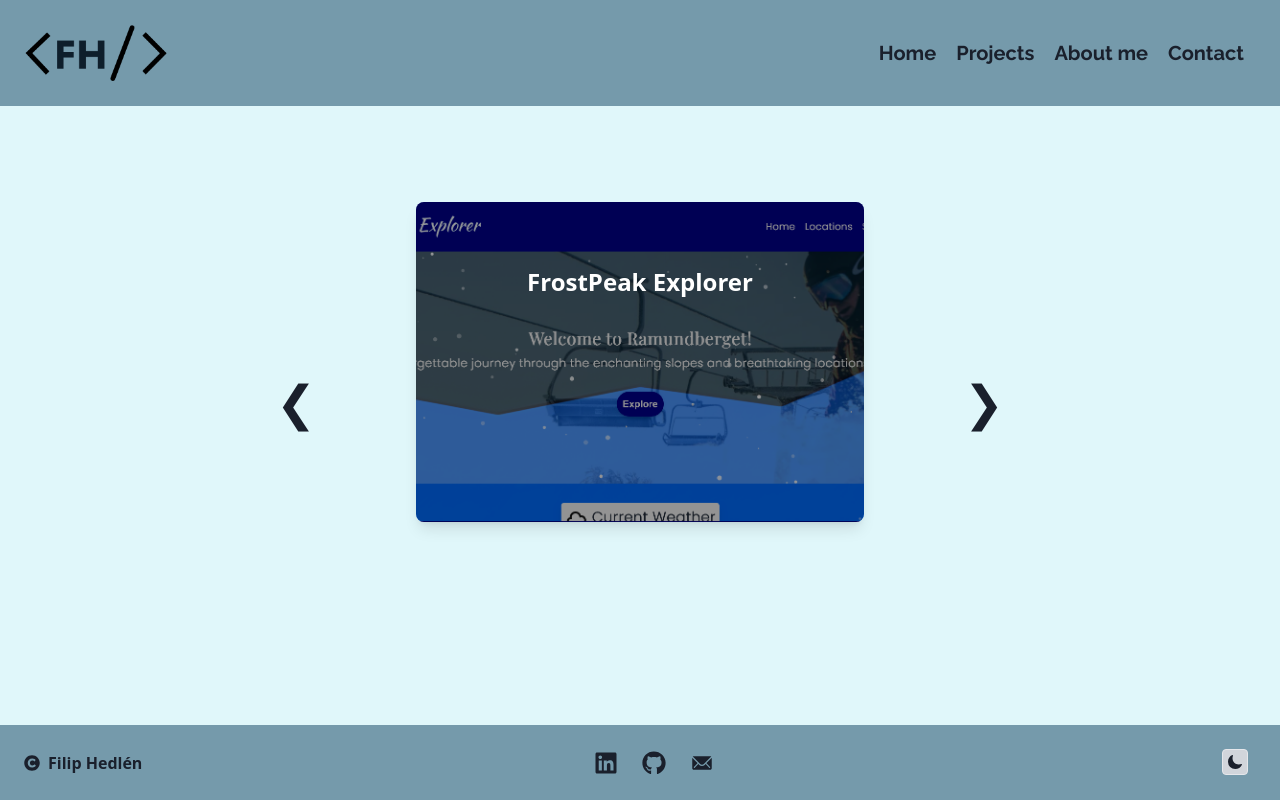
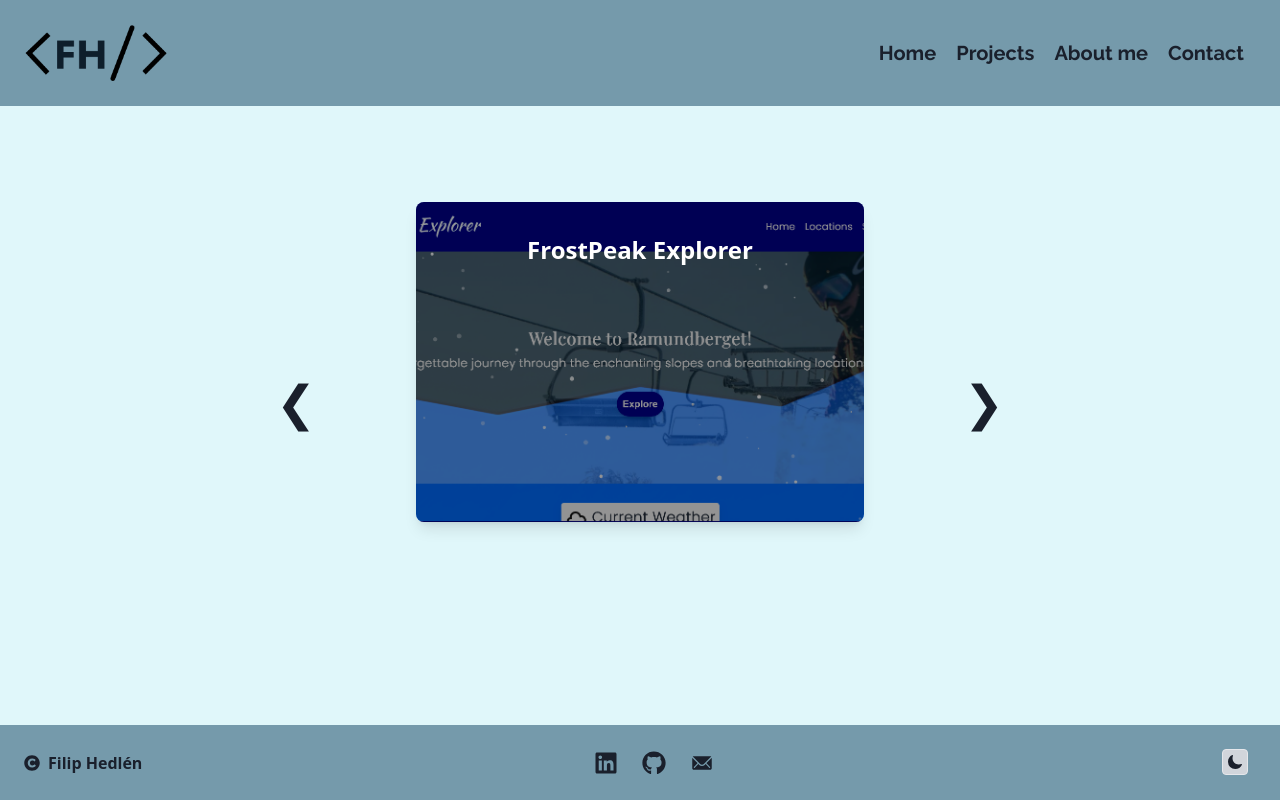
Before and after one commit to FilipHedlen/Portfolio-new, a React (Vite) app in the folder Portfolio-new/: page /projects in a window 1280 px wide. Built offline with nearby package versions, Linux system fonts and the light colour scheme.

Commit message:
More logic doen to project cards

```diff
--- a/Portfolio-new/src/components/ProjectCards/ProjectCards/ProjectCards.tsx
+++ b/Portfolio-new/src/components/ProjectCards/ProjectCards/ProjectCards.tsx
@@ -21,24 +21,26 @@ const ProjectCards: React.FC<ProjectProps> = ({ title, description, techStack, i
       </div>
 
       {/* Card Content */}
-      <div className="relative p-6 sm:p-8 h-64 sm:h-72 lg:h-80 min-h-[20rem] flex flex-col justify-center items-center text-center z-10">
-        {/* Title */}
-        <div className="font-bold text-lg sm:text-xl lg:text-2xl mb-2 text-white transform transition-transform duration-300">
+      <div className="relative p-6 sm:p-8 h-64 sm:h-72 lg:h-80 min-h-[20rem] flex flex-col justify-between text-center z-10">
+        {/* Title - Always visible */}
+        <div className="font-bold text-lg sm:text-xl lg:text-2xl mb-2 text-white">
           {title}
         </div>
 
+        {/* Description, Tech Stack, and Buttons */}
+        <div className="w-full flex flex-col items-center opacity-0 group-hover:opacity-100 transition-opacity duration-500">
           {/* Description */}
-        <p className="text-white text-sm sm:text-base mb-2 sm:mb-4 opacity-0 group-hover:opacity-100 transition-opacity duration-500">
+          <p className="text-white text-sm sm:text-base mb-2 sm:mb-4">
             {description}
           </p>
 
           {/* Tech Stack */}
-        <p className="text-gray-200 text-xs sm:text-sm mb-2 sm:mb-4 opacity-0 group-hover:opacity-100 transition-opacity duration-500">
+          <p className="text-gray-200 text-xs sm:text-sm mb-2 sm:mb-4">
             <strong>Tech Stack:</strong> {techStack}
           </p>
 
           {/* Buttons */}
-        <div className="flex justify-center space-x-4 mt-4 opacity-0 group-hover:opacity-100 transition-opacity duration-500">
+          <div className="flex justify-center space-x-4 mt-4">
             {liveLink && (
               <a
                 href={liveLink}
@@ -62,6 +64,7 @@ const ProjectCards: React.FC<ProjectProps> = ({ title, description, techStack, i
           </div>
         </div>
       </div>
+    </div>
   );
 };
 
--- a/Portfolio-new/src/data/projectData.ts
+++ b/Portfolio-new/src/data/projectData.ts
@@ -52,7 +52,7 @@ export const projects = [
   {
     id: 7,
     title: 'Italian Restaurant',
-    description: 'Group school project focusing on existing APIs',
+    description: 'Group school project focusing on APIs',
     techStack: 'React, SASS, Vite, TypeScript, API',
     imgSrc: '/restaurant.png',
     codeLink: 'https://github.com/nanidam/group-7-restaurant',
```
Lines whose indentation alone changed are shown as unchanged.
